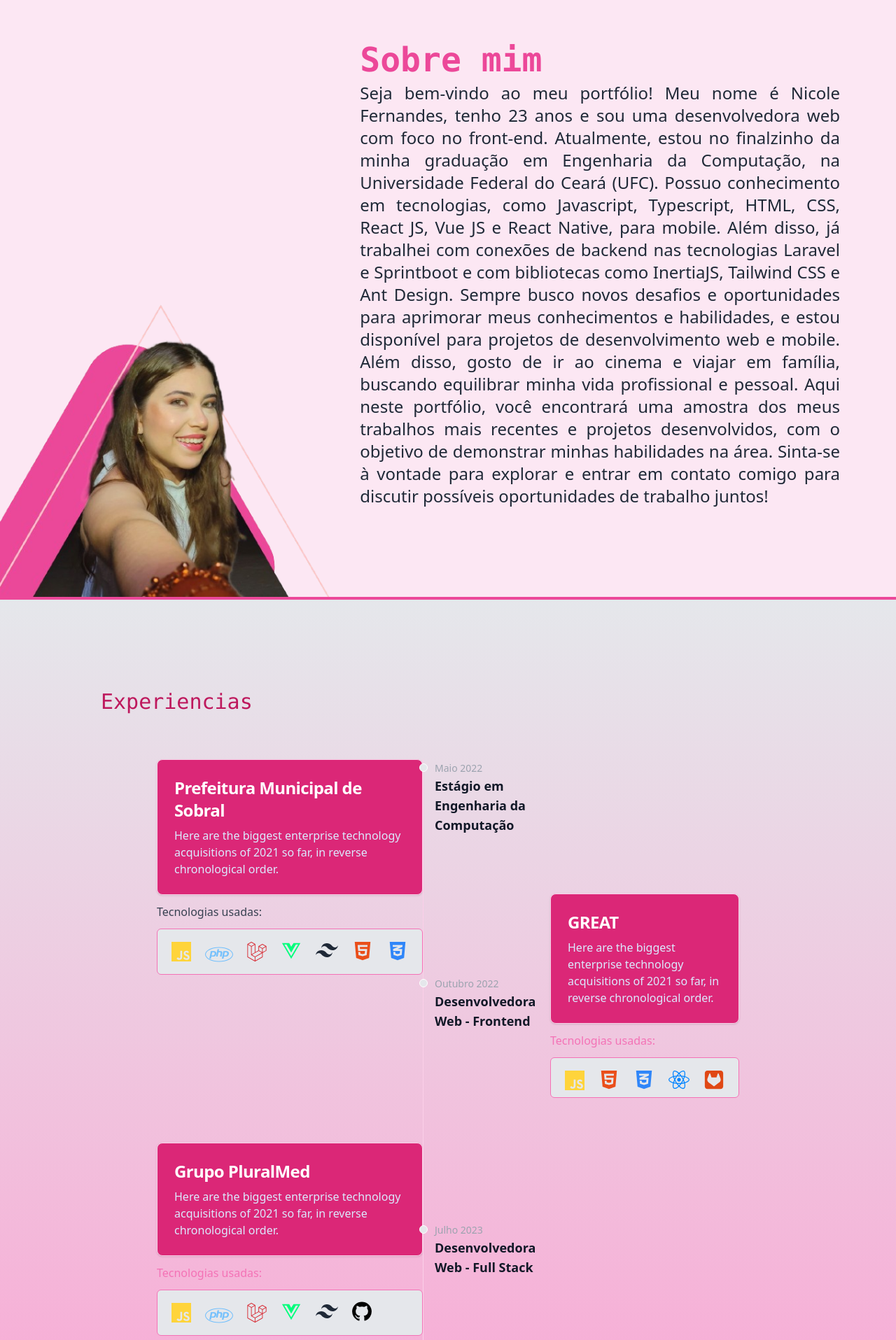
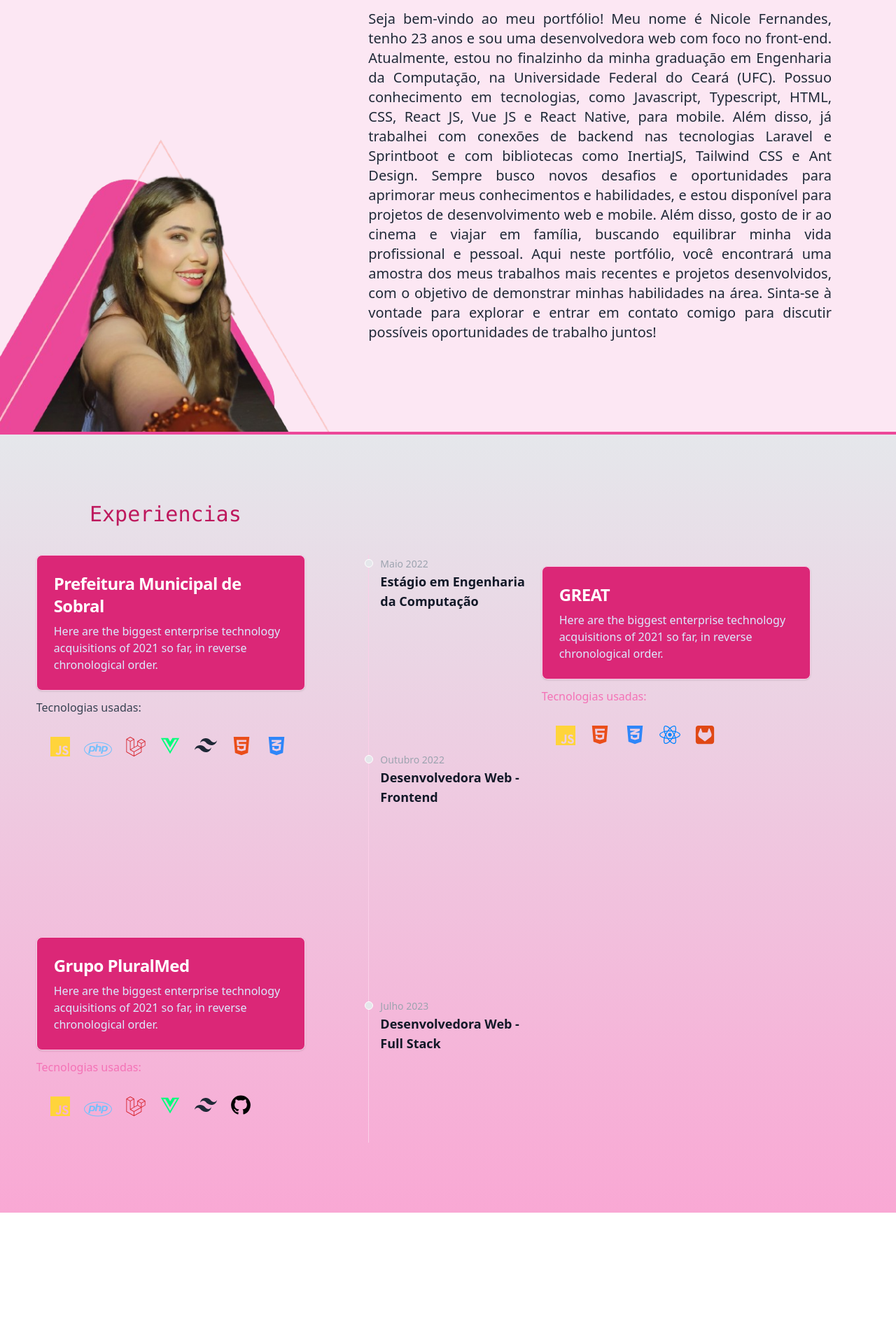
Before and after one commit to nicole-fer/portfolio-vue-project, a Vue app: page / in a window 1280 px wide. Shown: the part 1045-2960 px from the top of the page at 70% size. Built offline with nearby package versions, Linux system fonts and the light colour scheme.

Commit message:
tornando a pagina de sobre responsiva

```diff
--- a/src/components/Conteudo/About.vue
+++ b/src/components/Conteudo/About.vue
@@ -5,14 +5,14 @@ const props = defineProps({
 </script>
 
 <template>
-        <div :class=" darkMode==true ? 'border-t-4 border-pink-500 bg-gray-800 sm:pr-20 pr-4  sm:grid grid-cols-7 sm:place-content-between' : 'bg-pink-100  sm:pr-20 pr-4  sm:grid grid-cols-7  sm:place-content-between text-gray-800 border-t-4 border-pink-500'">
+        <div :class=" darkMode==true ? 'border-t-4 border-pink-500 bg-gray-800 sm:pr-20 pr-4  sm:grid sm:grid-cols-7 sm:place-content-between' : 'bg-pink-100  sm:pr-20 pr-4  sm:grid sm:grid-cols-7  sm:place-content-between text-gray-800 border-t-4 border-pink-500'">
             <div class="flex place-items-end  sm:col-span-3">
                 <img class="sm:mt-16 w-11/12" src="../../assets/img/imagem.png"/>
             </div>
             <div class="sm:col-span-4">
-               <div class="sm:mt-48">
-                <p class="text-5xl text-pink-500 font-mono font-bold" >Sobre mim</p>
-                <p :class="darkMode==true ? 'sm:text-2xl text-lg text-pink-100 text-justify mt-2 pb-32' : 'pb-32 sm:text-2xl text-lg text-gray-800 text-justify mt-2'">
+               <div class="sm:mt-24 px-3 mt-6">
+                <p class="text-4xl text-pink-500 font-mono font-bold" >Sobre mim</p>
+                <p :class="darkMode==true ? 'sm:text-xl text-pink-100 text-justify mt-2 sm:pb-32 pb-8' : 'sm:pb-32 pb-8 sm:text-xl text-gray-800 text-justify mt-2'">
                     Seja bem-vindo ao meu portfólio! Meu nome é Nicole Fernandes, tenho 23 anos e sou uma desenvolvedora web com foco no front-end. Atualmente, estou no finalzinho da minha graduação em Engenharia da Computação, na Universidade Federal do Ceará (UFC).
                     Possuo conhecimento em tecnologias, como Javascript, Typescript, HTML, CSS, React JS, Vue JS e React Native, para mobile. Além disso, já trabalhei com conexões de backend nas tecnologias Laravel e Sprintboot e com bibliotecas como InertiaJS, Tailwind CSS e Ant Design.
                     Sempre busco novos desafios e oportunidades para aprimorar meus conhecimentos e habilidades, e estou disponível para projetos de desenvolvimento web e mobile. Além disso, gosto de ir ao cinema e viajar em família, buscando equilibrar minha vida profissional e pessoal.
--- a/src/components/Conteudo/Experiencias.vue
+++ b/src/components/Conteudo/Experiencias.vue
@@ -5,13 +5,14 @@ const props = defineProps({
 </script>
 
 <template>
-    <div
-        :class="darkMode == true ? 'px-4 bg-gray-900 sm:py-32 py-6 border-t-4 border-pink-500' : 'px-4 bg-gradient-to-b py-6 from-gray-200 to-pink-300 sm:py-32 border-t-4 border-pink-500'">
-        <div class="sm:mb-16 mb-6">
+    <div :class="darkMode == true ? ' bg-gray-900 border-t-4 border-pink-500 sm:py-24 py-6': ' sm:py-24 py-6 bg-gradient-to-b py-6 from-gray-200 to-pink-300  border-t-4 border-pink-500'">
+        <div class="sm:mb-10 mb-6">
             <p :class="darkMode==true ? 'sm:pl-32 sm:text-3xl text-xl text-pink-500 font-mono' : 'sm:pl-32 text-xl sm:text-3xl text-pink-700 font-mono'">Experiencias</p>
         </div>
-        <div class="sm:flex sm:justify-between sm:mx-52">
-            <div>
+        <div
+        :class="darkMode == true ? 'px-4  flex justify-center' : 'flex justify-center px-4 '">
+        <div class="sm:flex sm:justify-between sm:w-fit gap-5">
+            <div class="sm:w-2/5">
                 <div>
                     <div
                         :class="darkMode == false ? 'block max-w-sm sm:w-full w-11/12 p-6 bg-pink-600 border border-pink-200 rounded-lg shadow ' : ' sm:w-full w-11/12  block max-w-sm p-6 border rounded-lg shadow bg-gray-800 border-gray-700 '">
@@ -27,7 +28,7 @@ const props = defineProps({
                     <div>
                         <p :class="darkMode == true ? 'text-pink-400 my-3' : 'my-3 text-gray-700'">Tecnologias usadas:</p>
                         <ul
-                            :class="darkMode == false ? 'flex gap-5 mt-3 bg-gray-200 border border-pink-400 px-5 pt-4 pb-2 rounded-md' : 'flex gap-5 mt-3 px-5 pt-4 pb-2 rounded-md'">
+                            :class="darkMode == false ? 'flex gap-5 mt-3 px-5 pt-4 pb-2 rounded-md' : 'flex gap-5 mt-3 px-5 pt-4 pb-2 rounded-md'">
                             <li>
                                 <svg xmlns="http://www.w3.org/2000/svg" height="32" width="28" viewBox="0 0 448 512">
                                     <path fill="#FFD43B"
@@ -89,7 +90,7 @@ const props = defineProps({
                     <div>
                         <p class="text-pink-400 my-3">Tecnologias usadas:</p>
                         <ul
-                            :class="darkMode == false ? 'flex gap-5 mt-3 bg-gray-200 border border-pink-400 px-5 pt-4 pb-2 rounded-md' : 'flex gap-5 mt-3 px-5 pt-4 pb-2 rounded-md'">
+                            :class="darkMode == false ? 'flex gap-5 mt-3 px-5 pt-4 pb-2 rounded-md' : 'flex gap-5 mt-3 px-5 pt-4 pb-2 rounded-md'">
                             <li>
                                 <svg xmlns="http://www.w3.org/2000/svg" height="32" width="28" viewBox="0 0 448 512">
                                     <path fill="#FFD43B"
@@ -134,7 +135,7 @@ const props = defineProps({
                     </div>
                 </div>
             </div>
-            <div class="sm:block hidden">
+            <div class="sm:block hidden sm:w-1/5">
                 <ol class="relative border-s border-pink-200 dark:border-gray-700">
                     <li class="mb-10 ms-4 sm:pb-40 pb-6">
                         <div
@@ -172,7 +173,7 @@ const props = defineProps({
                 </ol>
             </div>
             <!-- Experiencia lado Direito -->
-            <div class="sm:pt-48 pt-4 pb-6">
+            <div class="pt-4 pb-6 sm:w-2/5">
                 <div
                 :class="darkMode == false ? 'block max-w-sm sm:w-full w-11/12 p-6 bg-pink-600 border border-pink-200 rounded-lg shadow ' : ' sm:w-full w-11/12  block max-w-sm p-6 border rounded-lg shadow bg-gray-800 border-gray-700 '">
                     <h5
@@ -187,7 +188,7 @@ const props = defineProps({
                 <div>
                     <p class="text-pink-400 my-3">Tecnologias usadas:</p>
                     <ul
-                        :class="darkMode == false ? 'flex gap-5 mt-3 bg-gray-200 border border-pink-400 px-5 pt-4 pb-2 rounded-md' : 'flex gap-5 mt-3 px-5 pt-4 pb-2 rounded-md'">
+                        :class="darkMode == false ? 'flex gap-5 mt-3  px-5 pt-4 pb-2 rounded-md' : 'flex gap-5 mt-3 px-5 pt-4 pb-2 rounded-md'">
                         <li>
                             <svg xmlns="http://www.w3.org/2000/svg" height="32" width="28" viewBox="0 0 448 512">
                                 <path fill="#FFD43B"
@@ -222,4 +223,6 @@ const props = defineProps({
             </div>
         </div>
     </div>
-</div></template>
+</div>
+    </div>
+   </template>
```
